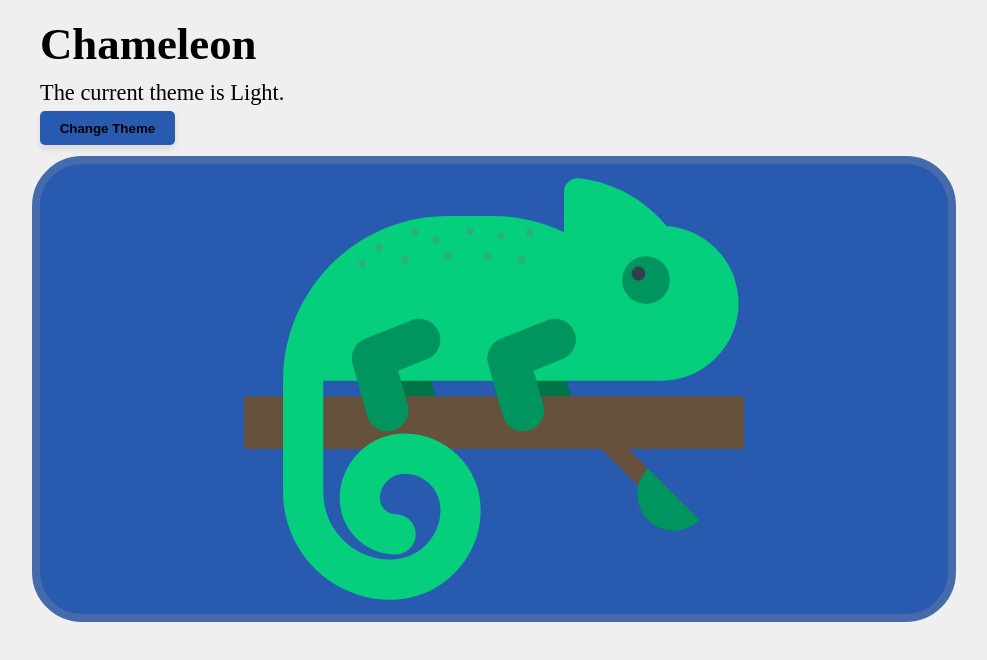
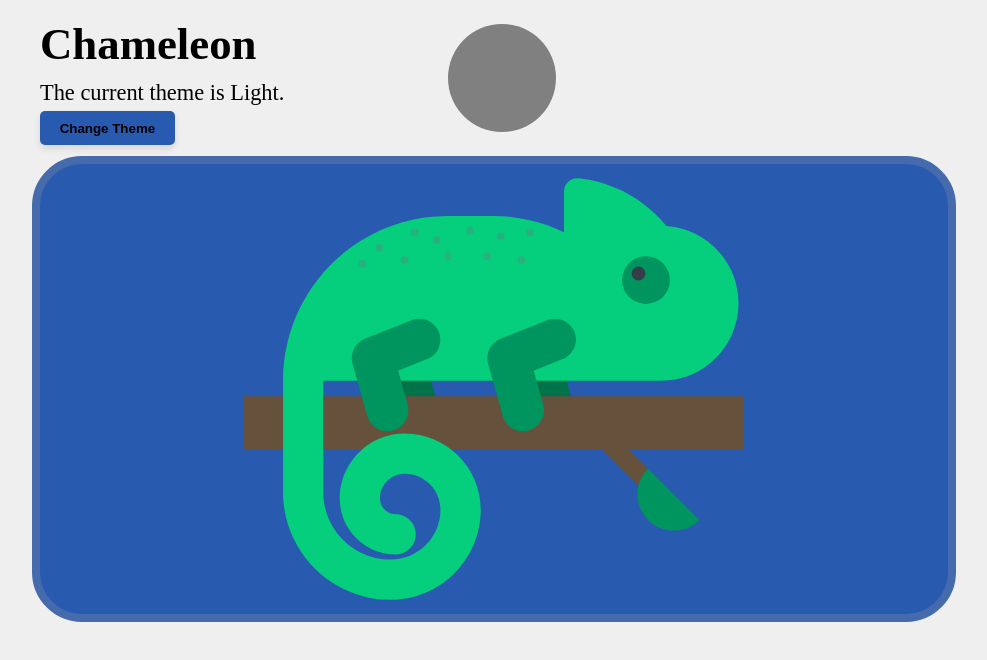
Before and after one commit to MarkDeveloper36/Chameleon-theme-changer, a plain HTML site: page index.html in a window 1280 px wide. Shown: the whole page, without its empty margins (146-1133 px from the left). Drawn offline with Linux system fonts and the light colour scheme.

Commit message:
add animation div for night and day

```diff
--- a/index.html
+++ b/index.html
@@ -9,9 +9,13 @@
 <body>
   <main>
     <div id="containerHeader">
-      <h1>Chameleon</h1>
-      <p id="displayThemeParagraph">The current theme is <span id="displayThemeSpan">Light</span>.</p>
-      <button id="toggleButton" onclick="toggleTheme()">Change Theme</button>
+      <div id="headerText">
+        <h1>Chameleon</h1>
+        <p id="displayThemeParagraph">The current theme is <span id="displayThemeSpan">Light</span>.</p>
+        <button id="toggleButton" onclick="toggleTheme()">Change Theme</button>
+      </div>
+    </div>
+    <div id="headerAnimationDiv">
     </div>
 
   <div id="svgContainer">
--- a/style.css
+++ b/style.css
@@ -27,7 +27,7 @@ body {
     font-size: calc(1em + 0.5vw);
     color: var(--text-color);
     background-color: var(--background-color);
-    transition: 1s ease;
+    transition: background-color 1s ease;
 }
 
 main {
@@ -39,6 +39,7 @@ main {
     width: calc(900px + 1vh);
     height: calc(120px + 1vw);
     align-self: center;
+    display: flex;
 }
 
 h1 {
@@ -47,6 +48,16 @@ h1 {
 
 p {
     margin: 5px auto;
+}
+
+#headerAnimationDiv {
+    height: calc(100px + 1vh);
+    width: calc(100px + 1vh);
+    background-color: gray;
+    border-radius: 50%;
+    position: absolute;
+    margin-left: calc(50% - (calc(100px + 1vh) / 2));
+    margin-top: 16px;
 }
 
 #svgContainer {
@@ -60,6 +71,7 @@ p {
     align-self: center;
     border: 8px #456bac solid;
     margin-top: 15px;
+    margin-bottom: 15px;
 }
 
 #svgChameleon {
@@ -88,7 +100,7 @@ p {
 
 .chameleonBodyColor {
     fill: var(--chameleon-Body-Color);
-    transition: 2.5s ease;
+    transition: 3s ease;
 }
 
 #toggleButton {
```
